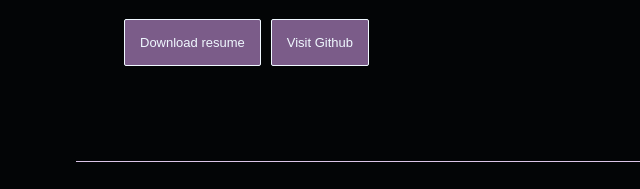
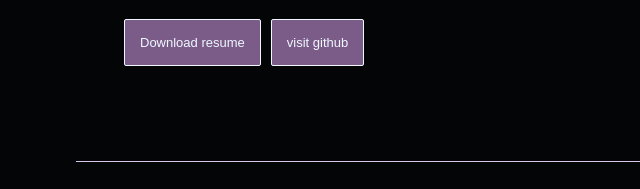
Before and after one commit to VU21CSEN0200116/Pratis-portfolio-website-1, a plain HTML site: page index.html in a window 1280 px wide. Shown: the part 368-557 px from the top of the page, 24-664 px from the left. Drawn offline with nearby package versions, Linux system fonts and the light colour scheme.

Commit message:
second commit

```diff
--- a/index.html
+++ b/index.html
@@ -199,7 +199,7 @@
                 <span id="element"></span>
                 <div class="button">
                 <button class="btn">Download resume</button>
-                <button class="btn">Visit Github</button>
+                <button class="btn"><a href="https://github.com/VU21CSEN0200116/Pratis-portfolio-website-1" style="text-decoration: none; color: aliceblue;">visit github</a></button>
             </div>
             </div>
             <div class="rightSection">
```
